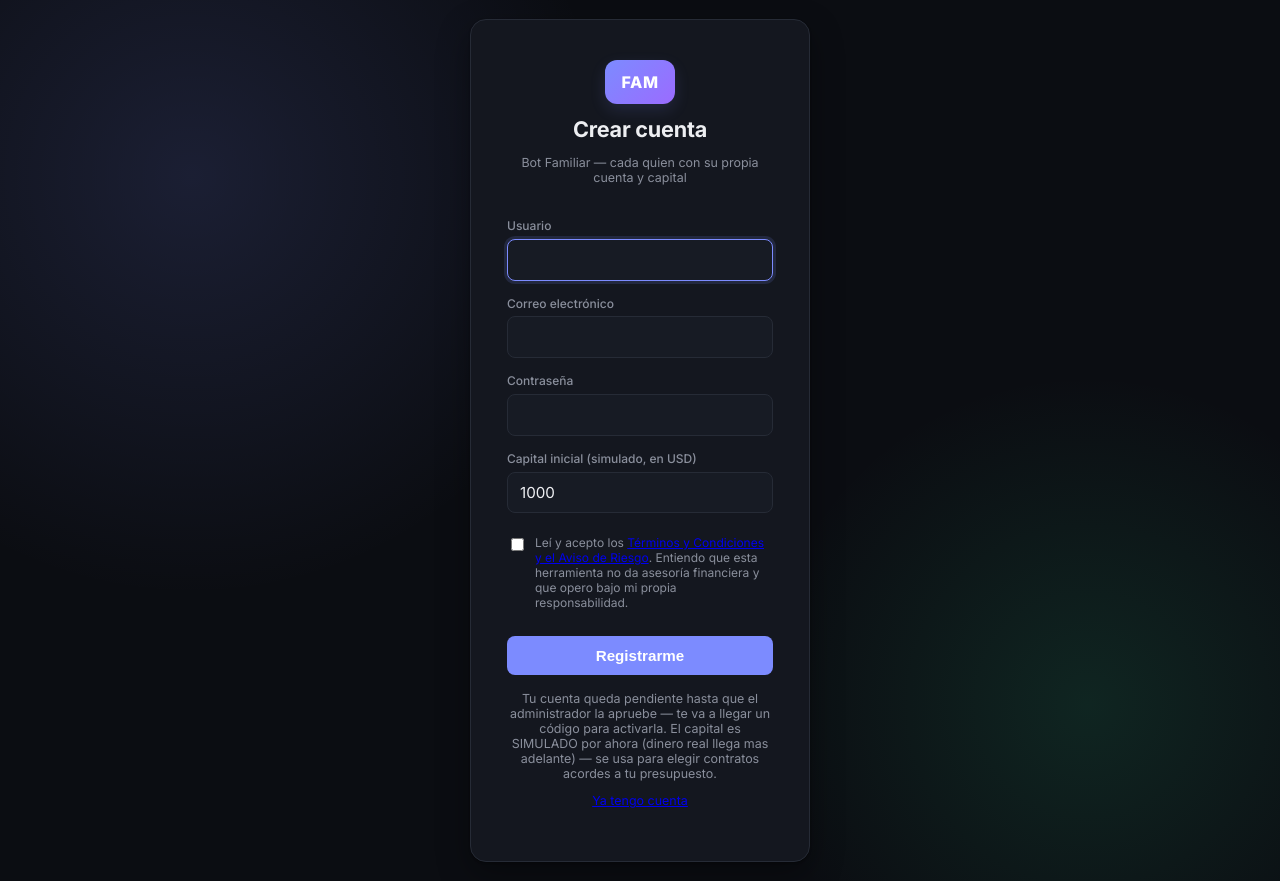
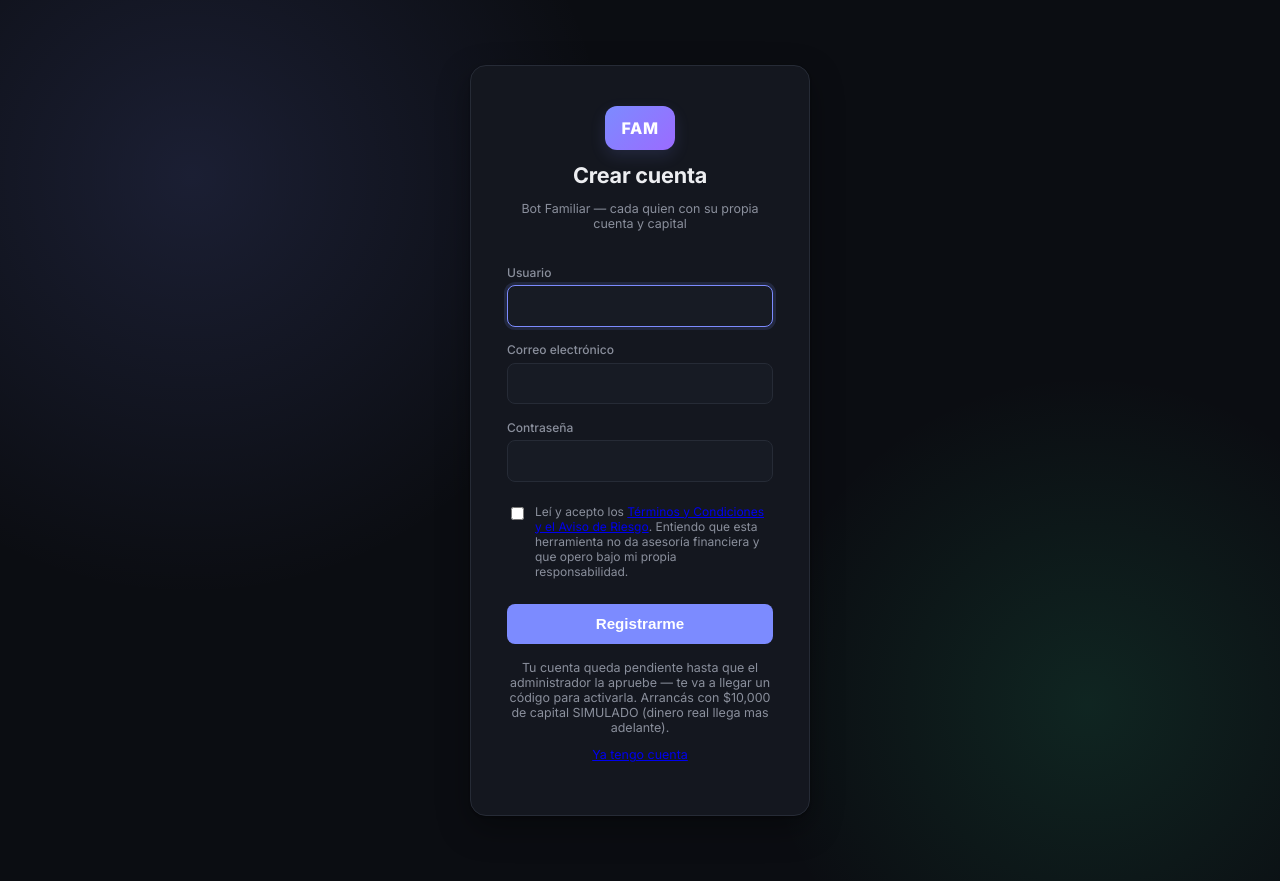
Before and after one commit to mangeltattoo92-gif/bot-familiar-strategy, a Flask app: page /registro in a window 1280 px wide. Run offline with Flask 3, Linux system fonts and the light colour scheme.

Commit message:
Revert to fixed $10,000 paper capital for all new signups
Reverses the 2026-09-10 feature that let each signup choose their own
initial capital -- user wants a generic fixed amount for everyone now.
Removed the initial_capital form field; register_user always seeds
DEFAULT_INITIAL_BALANCE (10000.0), same constant _user_db_path()
already used as its fallback.

Co-Authored-By: Claude Sonnet 5 <noreply@anthropic.com>
Claude-Session: https://claude.ai/code/session_01UaqQF1h49tuS23QoeM9Twy

```diff
--- a/webapp/app.py
+++ b/webapp/app.py
@@ -79,7 +79,7 @@ MARKET_CLOSE_TIME = dtime(16, 0)
 # hoy en trading-bot/family_sim.py con 10 cuentas simuladas, en vez de
 # agregar user_id a las tablas compartidas de paper_trading/engine.py).
 USERS_DATA_DIR = ROOT / "data" / "users"
-DEFAULT_INITIAL_BALANCE = 10000.0  # placeholder hasta que cada quien pueda fijar su propio capital
+DEFAULT_INITIAL_BALANCE = 10000.0  # 2026-09-15: monto generico fijo para toda cuenta nueva, a pedido del usuario
 
 
 def _user_db_path() -> Path:
@@ -287,28 +287,23 @@ def signup():
         email = request.form.get("email", "").strip()
         password = request.form.get("password", "")
         terms_accepted = request.form.get("terms_accepted") == "on"
-        try:
-            initial_capital = float(request.form.get("initial_capital", ""))
-        except (TypeError, ValueError):
-            initial_capital = None
         if not username or not email or not password:
             error = "Usuario, correo y contrasena son obligatorios."
         elif not terms_accepted:
             error = "Tenes que aceptar los Terminos y Condiciones y el Aviso de Riesgo para crear la cuenta."
-        elif initial_capital is None or initial_capital < 100:
-            error = "El capital inicial debe ser un numero de al menos $100."
         else:
             try:
                 register_user(username, email, password, terms_accepted=True)
-                # Cuenta de trading creada YA con el capital real elegido
-                # (2026-09-10, a pedido del usuario -- antes todos
-                # arrancaban con el mismo $10,000 placeholder, se creaba
-                # recien en el primer acceso). No hace falta esperar a
+                # Cuenta de trading creada YA con capital de papel fijo
+                # (2026-09-15, a pedido del usuario -- revierte el capital
+                # inicial elegido por cada quien del 2026-09-10: ahora todos
+                # arrancan con el mismo monto generico DEFAULT_INITIAL_BALANCE,
+                # sin pedirlo en el formulario). No hace falta esperar a
                 # que se active -- la cuenta de trading es independiente
                 # del estado de aprobacion, solo el LOGIN esta bloqueado
                 # hasta 'active'.
                 db_path = USERS_DATA_DIR / username / "paper_trading.db"
-                init_db(initial_balance=initial_capital, db_path=db_path)
+                init_db(initial_balance=DEFAULT_INITIAL_BALANCE, db_path=db_path)
                 return render_template(
                     "signup.html",
                     success="Cuenta creada -- queda pendiente hasta que el administrador la apruebe. "
--- a/webapp/templates/signup.html
+++ b/webapp/templates/signup.html
@@ -35,9 +35,6 @@
       <label for="password">Contraseña</label>
       <input type="password" id="password" name="password" autocomplete="new-password" required minlength="6">
 
-      <label for="initial_capital">Capital inicial (simulado, en USD)</label>
-      <input type="number" id="initial_capital" name="initial_capital" min="100" step="100" value="1000" required>
-
       <label style="display:flex; align-items:flex-start; gap:0.5rem; font-weight:400; cursor:pointer; margin-top:1rem;">
         <input type="checkbox" name="terms_accepted" required style="margin-top:0.2rem; flex-shrink:0;">
         <span>Leí y acepto los <a href="{{ url_for('terms') }}" target="_blank">Términos y Condiciones y el Aviso de Riesgo</a>. Entiendo que esta herramienta no da asesoría financiera y que opero bajo mi propia responsabilidad.</span>
@@ -47,7 +44,7 @@
     </form>
     <p class="muted small" style="margin-top:1rem;text-align:center;">
       Tu cuenta queda pendiente hasta que el administrador la apruebe — te va a llegar un código para activarla.
-      El capital es SIMULADO por ahora (dinero real llega mas adelante) — se usa para elegir contratos acordes a tu presupuesto.
+      Arrancás con $10,000 de capital SIMULADO (dinero real llega mas adelante).
     </p>
     <p class="muted small" style="text-align:center;"><a href="{{ url_for('login') }}">Ya tengo cuenta</a></p>
     {% endif %}
```
